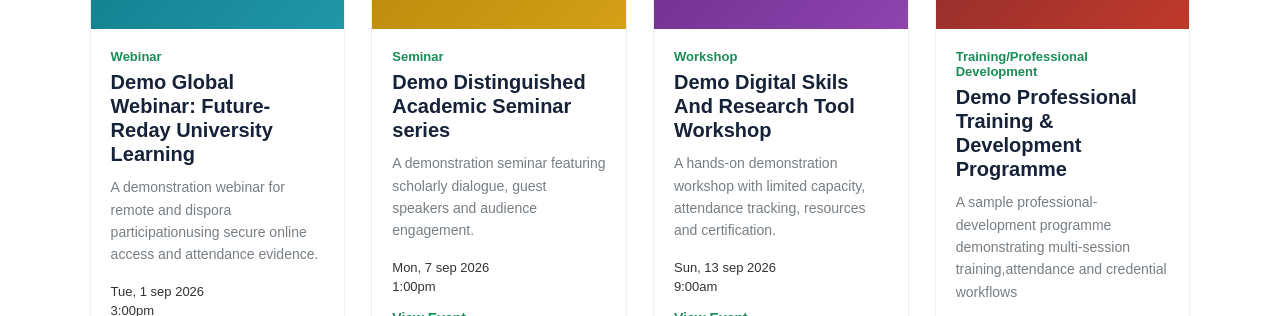
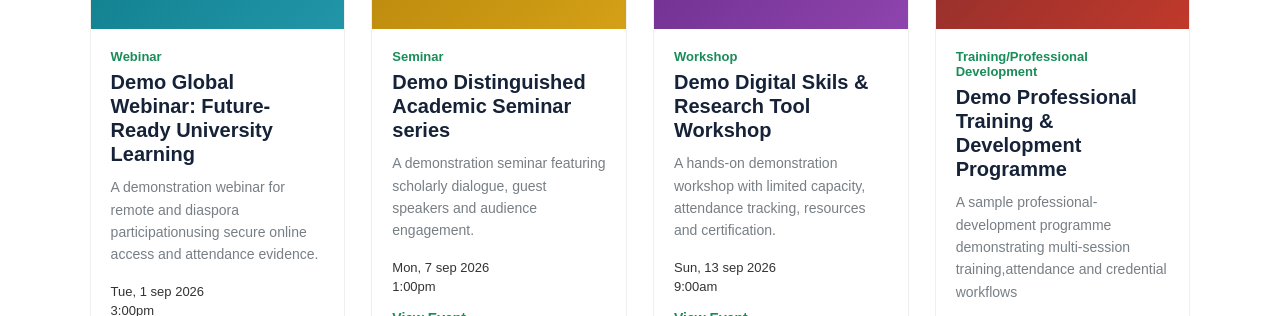
Before and after one commit to Oluwajuwonlo03/Campus-event-management-system, a React (Vite) app: page / in a window 1280 px wide. Shown: the part 1133-1449 px from the top of the page. Built offline with nearby package versions, Linux system fonts and the light colour scheme.

Commit message:
Fixed ExploreEvents styling to match reference design and corrected typos

```diff
--- a/src/components/ExploreEvents.jsx
+++ b/src/components/ExploreEvents.jsx
@@ -7,8 +7,8 @@ function ExploreEvents(){
       badge: "WB",
       date: "Tue, 1 sep 2026",
       time: "3:00pm",
-      title: "Demo Global Webinar: Future-Reday University Learning",
-      description: "A demonstration webinar for remote and dispora participationusing secure online access and attendance evidence.",
+      title: "Demo Global Webinar: Future-Ready University Learning",
+      description: "A demonstration webinar for remote and diaspora participationusing secure online access and attendance evidence.",
     },
     {
 type: "Seminar",
@@ -27,7 +27,7 @@ type: "Seminar",
       badge: "WS",
       date: "Sun, 13 sep 2026",
       time: "9:00am",
-      title: "Demo Digital Skils And Research Tool Workshop",
+      title: "Demo Digital Skils & Research Tool Workshop",
       description: "A hands-on demonstration workshop with limited capacity, attendance tracking, resources and certification.",
     },
     {
```
